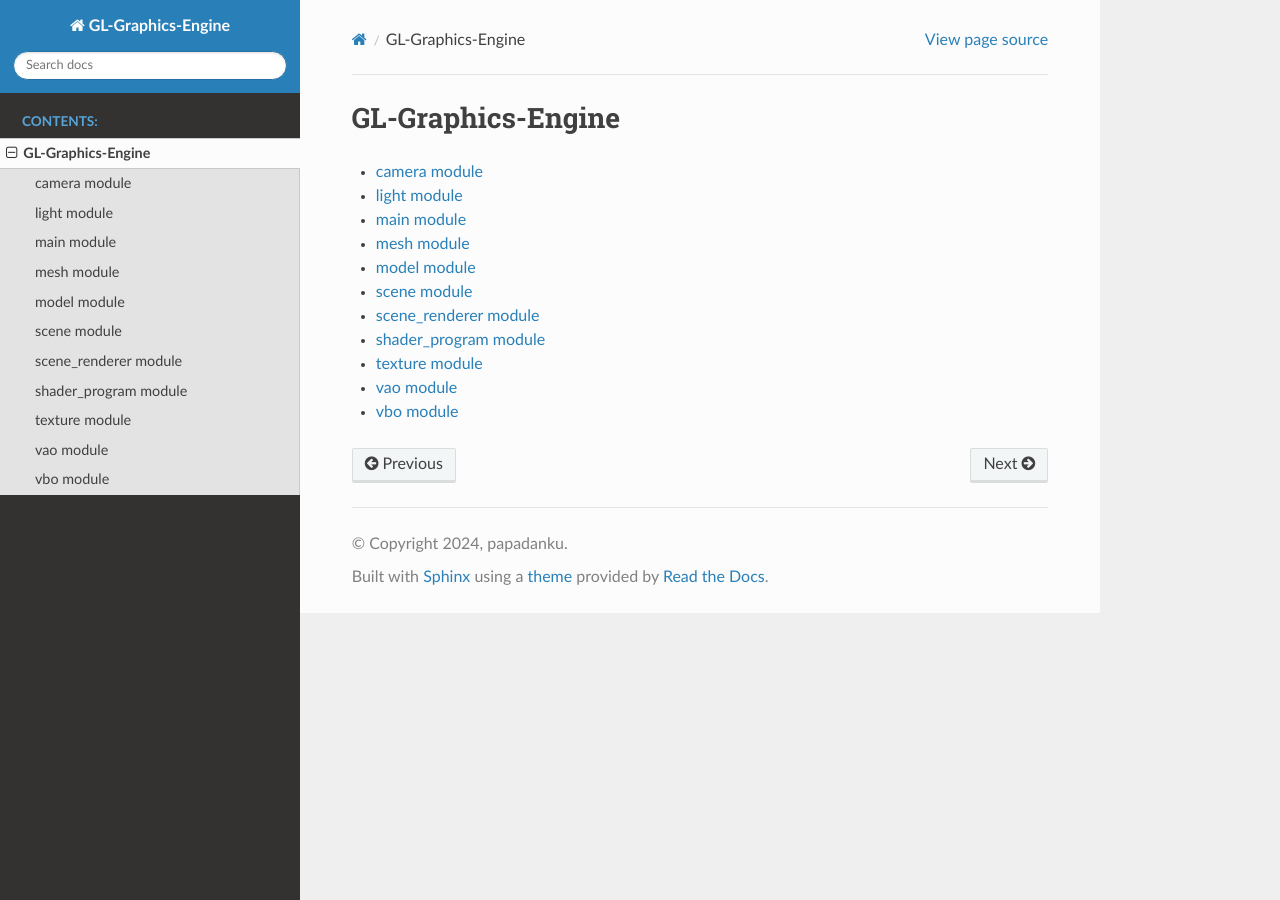
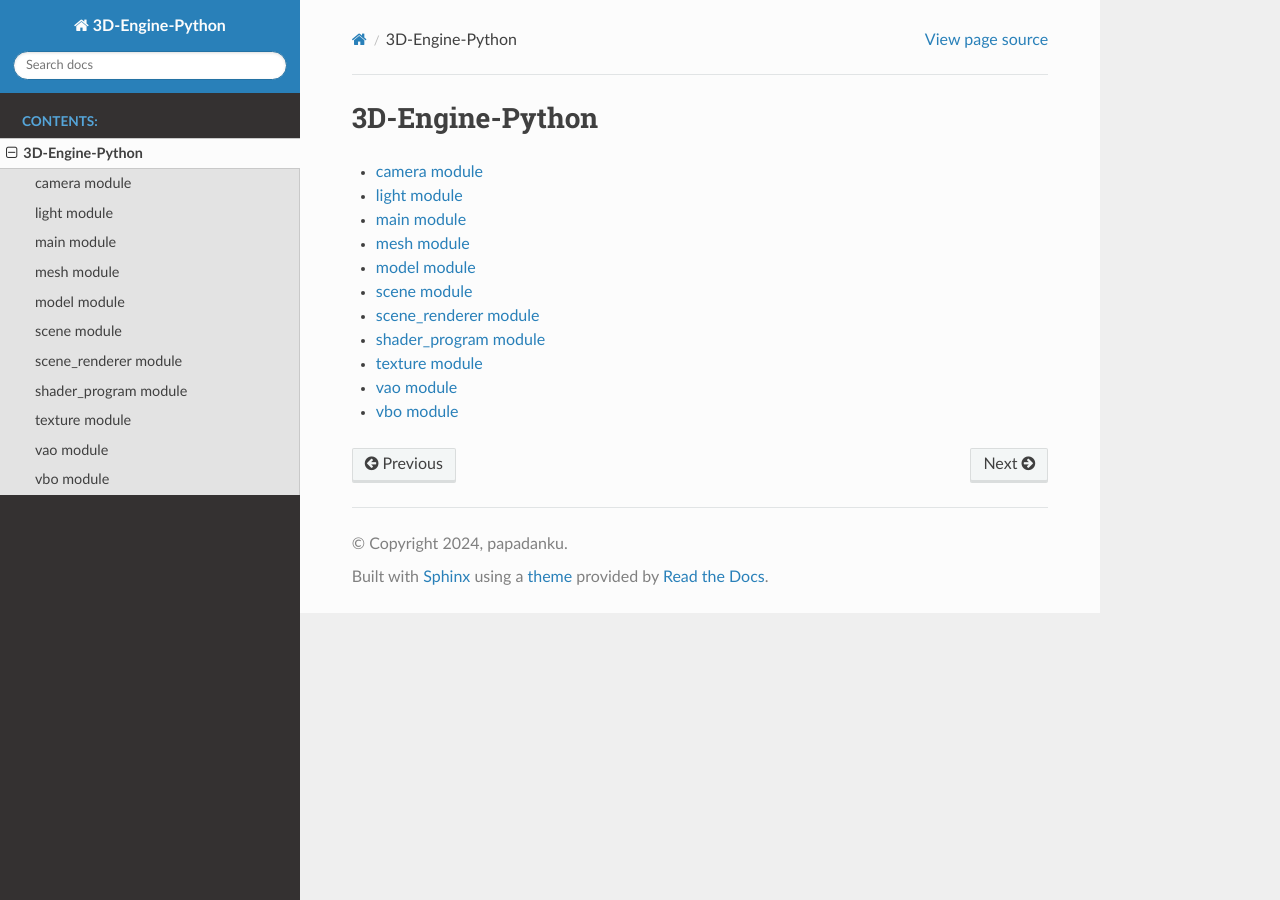
Before and after one commit to papadanku/PythonicEngine, a Sphinx documentation site: the page built from docs/source/modules.rst, in a window 1280 px wide. Built offline with Sphinx 7.4.7 and the Read the Docs theme 2.0.0, drawn with Linux system fonts in a browser that asks for light colours.

Commit message:
Updated project name

```diff
--- a/README.md
+++ b/README.md
@@ -1,4 +1,4 @@
-# GL-Graphics-Engine
+# 3D-Engine-Python
 
 My take on Coder Space's Python 3D Engine Series.
 
--- a/camera.py
+++ b/camera.py
@@ -36,7 +36,10 @@ class Camera:
         self.pitch = max(-89, min(89, self.pitch))
 
     def update_camera_vectors(self):
-        # NOTE: We emulate a first-person camera by rotating around the Z-axis and X-axis
+        """
+        We emulate a first-person camera by rotating around the Z-axis and X-axis
+        """
+
         yaw = glm.radians(self.yaw)
         pitch = glm.radians(self.pitch)
 
--- a/docs/source/conf.py
+++ b/docs/source/conf.py
@@ -11,7 +11,7 @@ import sys
 
 sys.path.insert(0, os.path.abspath("../.."))
 
-project = 'GL-Graphics-Engine'
+project = '3D-Engine-Python'
 copyright = '2024, papadanku'
 author = 'papadanku'
 
--- a/docs/source/modules.rst
+++ b/docs/source/modules.rst
@@ -1,5 +1,5 @@
-GL-Graphics-Engine
-==================
+3D-Engine-Python
+================
 
 .. toctree::
    :maxdepth: 4
```
Also changed, not shown: model.py (+11 -3 lines).
